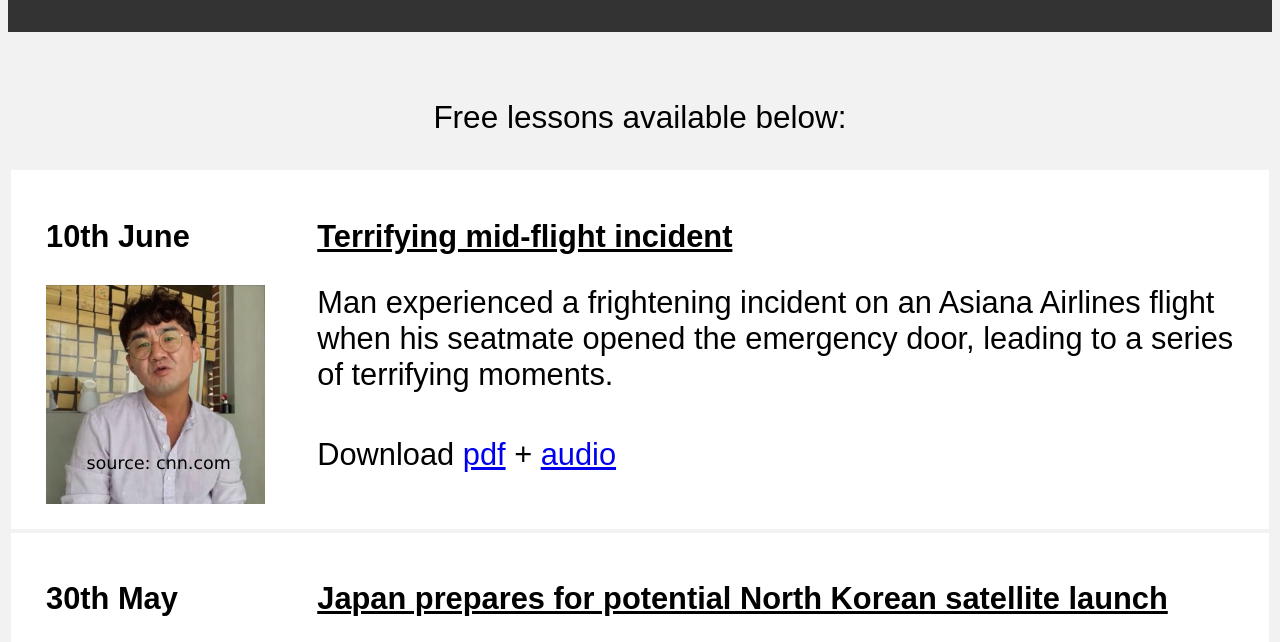
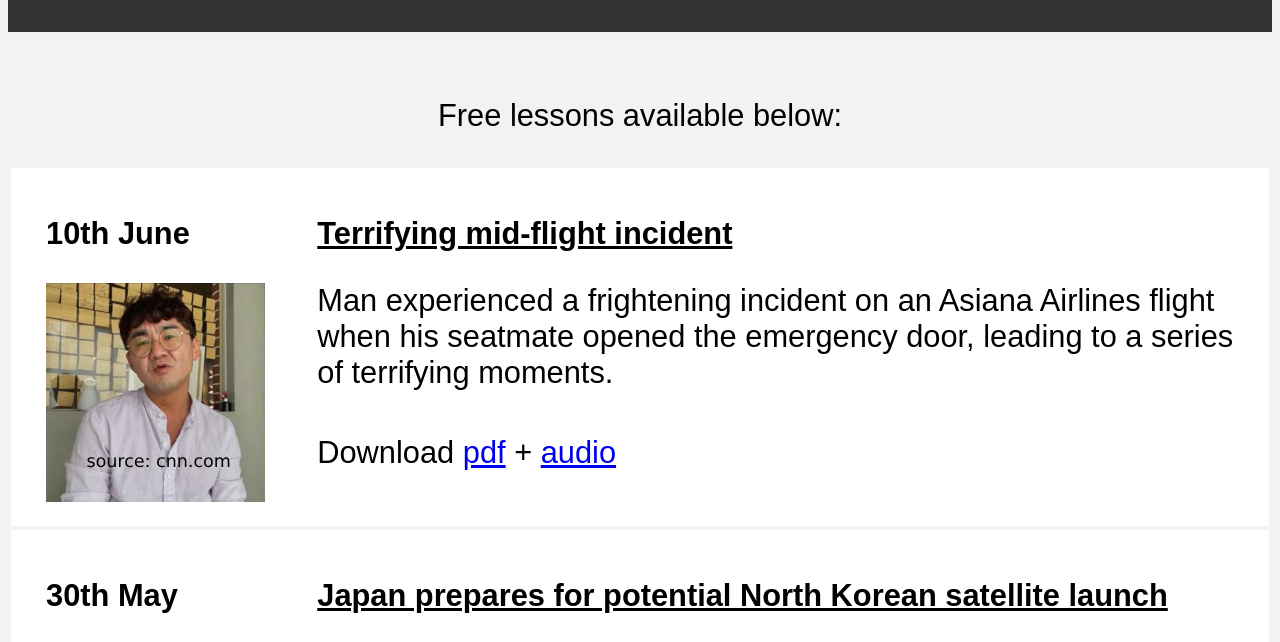
Before and after one commit to kevin-itdev/web_sample, a plain HTML site: page index.html in a window 1280 px wide. Shown: the part 155-797 px from the top of the page. Drawn offline with Linux system fonts and the light colour scheme.

Commit message:
Update index.html

```diff
--- a/index.html
+++ b/index.html
@@ -39,12 +39,14 @@
 
 
 
+
+
 	<div class="container">
 
 		<div class="left-container"></div>
 
     <div class="center-container">
-	      		<p class="pSubTitle">Free lessons available below:</p>
+      <p class="pText">Free lessons available below:</p>
     </div>
 
 		<div class="right-container"></div>
@@ -56,9 +58,7 @@
 
 
 
-
 	<div class="container">
-
 		<div class="left-container"></div>
 
 		<div class="center-container">
```
Lines whose indentation alone changed are shown as unchanged.
